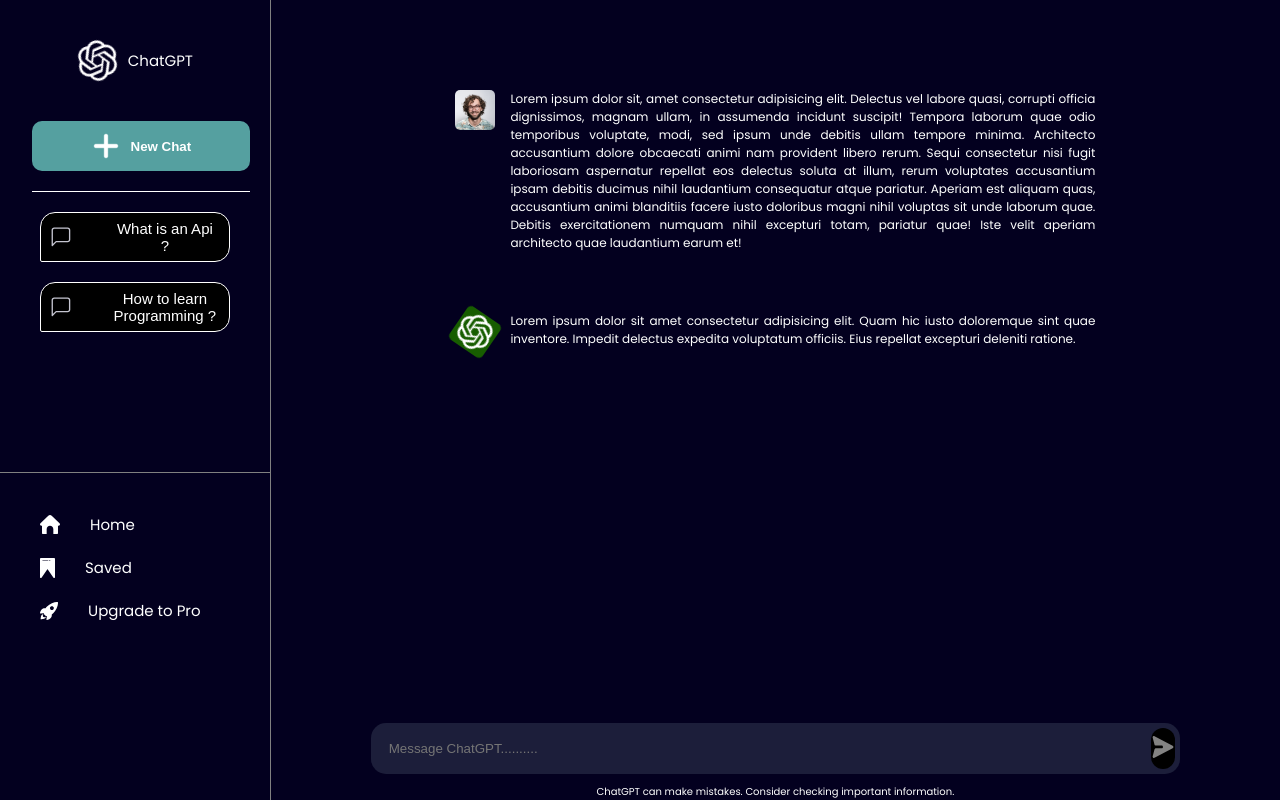
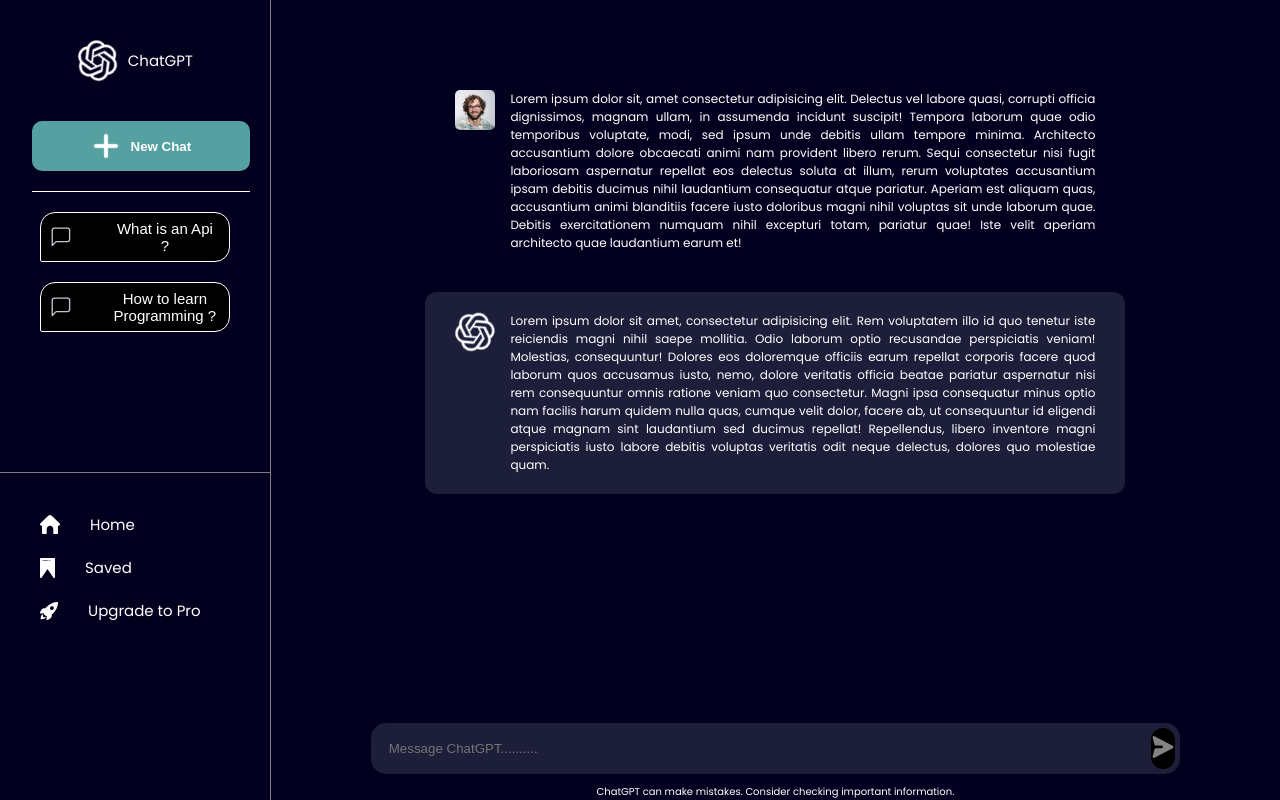
Before and after one commit to 19coderpawan/ChatGpt-clone, a React (Vite) app in the folder ChatGPT/: page / in a window 1280 px wide. Built offline with nearby package versions, Linux system fonts and the light colour scheme.

Commit message:
Update Mainbody.jsx

```diff
--- a/ChatGPT/src/Components/Mainbody.jsx
+++ b/ChatGPT/src/Components/Mainbody.jsx
@@ -8,9 +8,9 @@
           <img src="/src/assets/user-icon.png" alt="" className="userlogo" />
           <p className='userchat'>Lorem ipsum dolor sit, amet consectetur adipisicing elit. Delectus vel labore quasi, corrupti officia dignissimos, magnam ullam, in assumenda incidunt suscipit! Tempora laborum quae odio temporibus voluptate, modi, sed ipsum unde debitis ullam tempore minima. Architecto accusantium dolore obcaecati animi nam provident libero rerum. Sequi consectetur nisi fugit laboriosam aspernatur repellat eos delectus soluta at illum, rerum voluptates accusantium ipsam debitis ducimus nihil laudantium consequatur atque pariatur. Aperiam est aliquam quas, accusantium animi blanditiis facere iusto doloribus magni nihil voluptas sit unde laborum quae. Debitis exercitationem numquam nihil excepturi totam, pariatur quae! Iste velit aperiam architecto quae laudantium earum et!</p>
         </div>
-        <div className="chatsection">
-          <img src="/src/assets/chatgptLogo.svg" alt="" className="chatlogo" />
-          <p className='gptchat'>Lorem ipsum dolor sit amet consectetur adipisicing elit. Quam hic iusto doloremque sint quae inventore. Impedit delectus expedita voluptatum officiis. Eius repellat excepturi deleniti ratione.</p>
+        <div className="chatsection botsection">
+          <img src="/src/assets/chatgpt.svg" alt="" className="chatlogo" />
+          <p className='gptchat'>Lorem ipsum dolor sit amet, consectetur adipisicing elit. Rem voluptatem illo id quo tenetur iste reiciendis magni nihil saepe mollitia. Odio laborum optio recusandae perspiciatis veniam! Molestias, consequuntur! Dolores eos doloremque officiis earum repellat corporis facere quod laborum quos accusamus iusto, nemo, dolore veritatis officia beatae pariatur aspernatur nisi rem consequuntur omnis ratione veniam quo consectetur. Magni ipsa consequatur minus optio nam facilis harum quidem nulla quas, cumque velit dolor, facere ab, ut consequuntur id eligendi atque magnam sint laudantium sed ducimus repellat! Repellendus, libero inventore magni perspiciatis iusto labore debitis voluptas veritatis odit neque delectus, dolores quo molestiae quam.</p>
         </div>
       </div>
       <div className="footersection">
```
